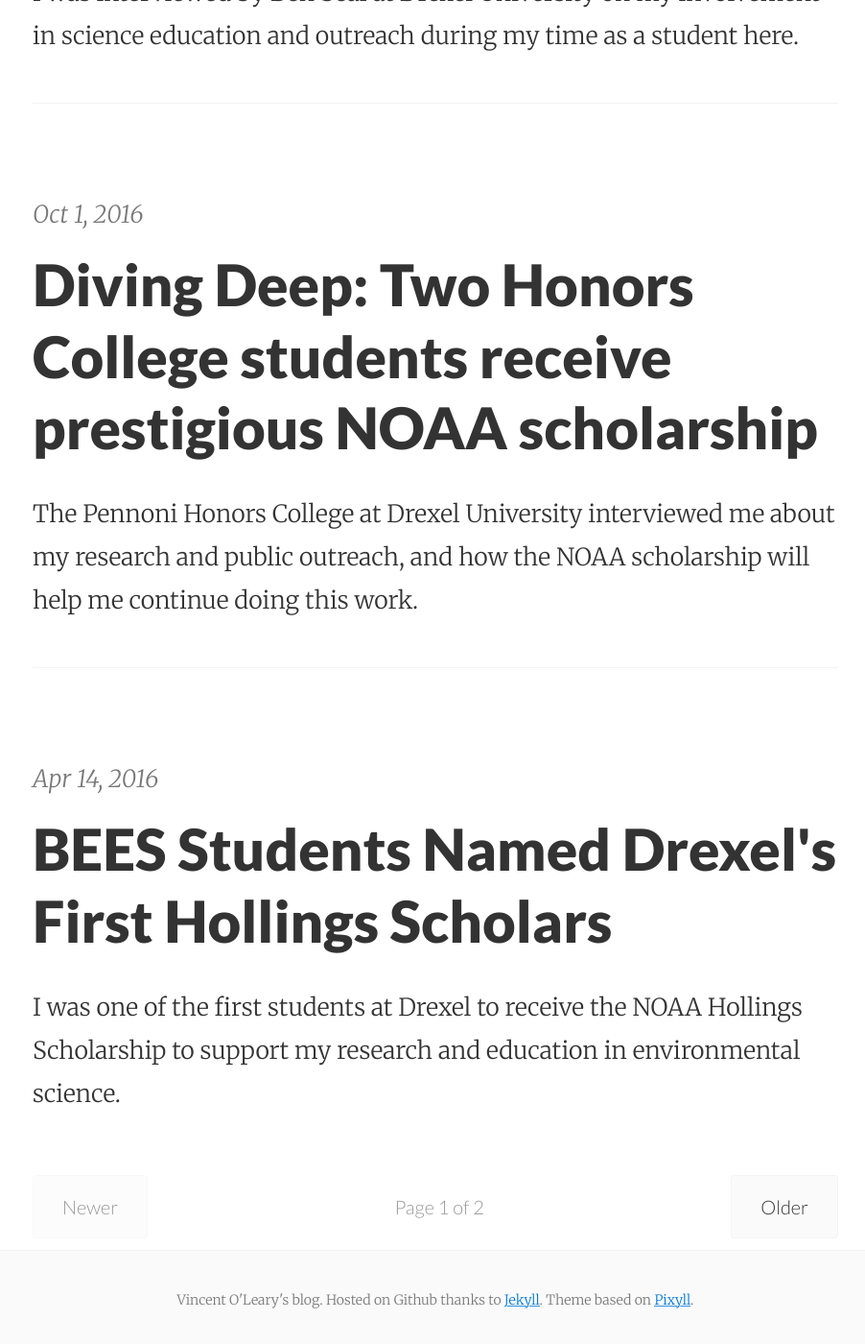
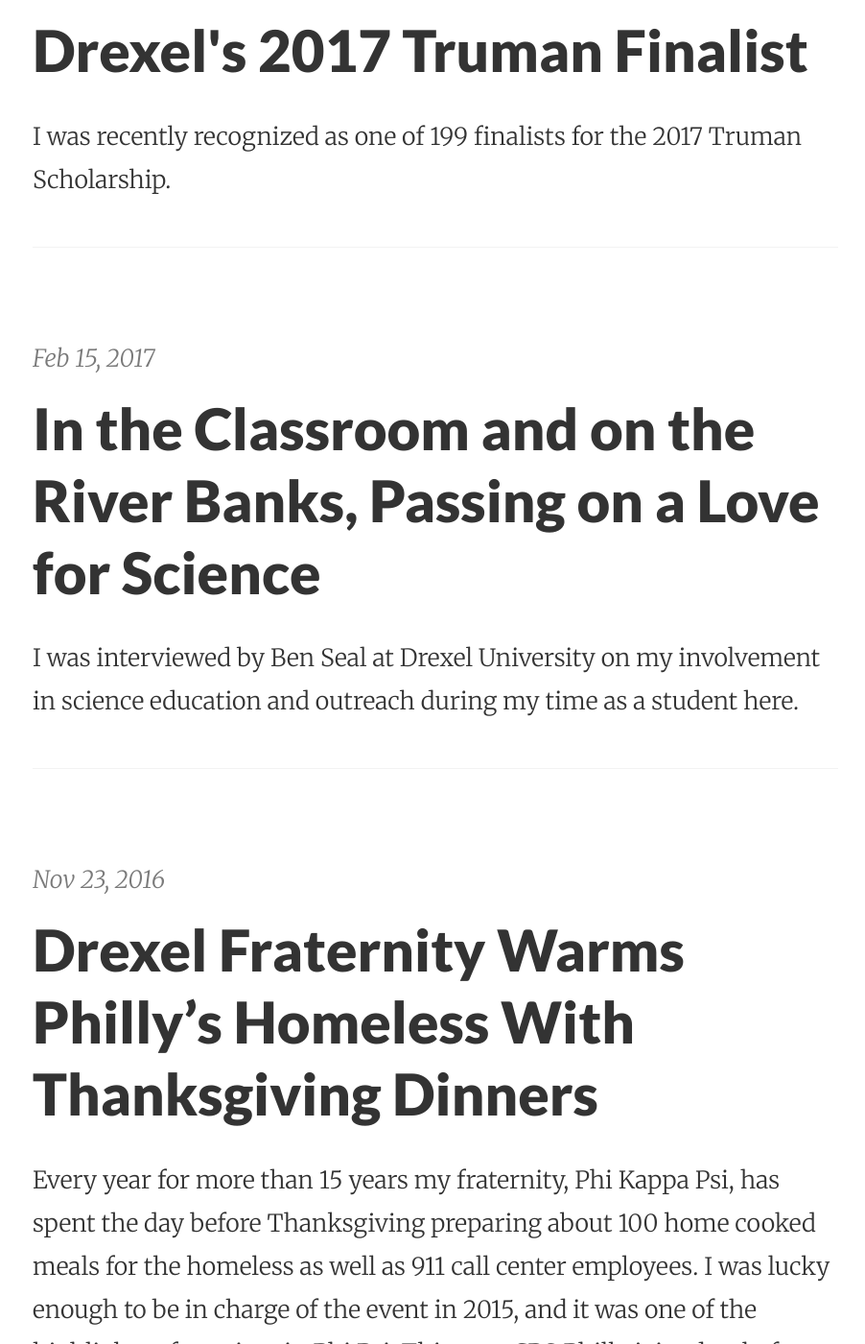
Before and after one commit to MonroeMegalonyx/vjoleary.github.io, a Jekyll site: the page built from index.html, in a window 1280 px wide and 1400 px high, scrolled down 933 px. Shown: the whole window at 96% size, without its empty margins (186-1088 px from the left). Built offline with Jekyll 4.4.1, drawn with Linux system fonts in a browser that asks for light colours; nearby versions of some CDN libraries; some web fonts are replaced; the list of posts is cut into pages by our own code; some of the changed text lies outside the part shown.

Commit message:
Added more blog posts

```diff
--- a/_posts/2016-04-14-students-first-drexel-hollings-scholar.md
+++ b/_posts/2016-04-14-students-first-drexel-hollings-scholar.md
@@ -8,4 +8,4 @@ I was one of the first students at Drexel to receive the NOAA Hollings Scholarsh
 
 >The NOAA Hollings Scholarship is awarded annually to students seeking careers in oceanic and atmospheric science, research, technology and education, in honor of long-time South Carolina Senator Ernest F. Hollings. Hollings served in Congress for 36 years, where he was instrumental in the creation of NOAA and was an advocate in creating legislation designed to protect the world’s oceans.
 
-Read more from the Drexel Fellowships Office [announcement.](http://drexel.edu/coas/news-events/news/2016/April/bees-students-named-drexels-first-hollings-scholars/)
+Read more from the College of Arts and Science [announcement](http://drexel.edu/coas/news-events/news/2016/April/bees-students-named-drexels-first-hollings-scholars/) as well as from the Drexel Fellowships Office [website.](http://drexel.edu/fellowships/about/news/2016/April/Congrats%20to%202016%20Hollings%20Scholars/)
--- /dev/null
+++ b/_posts/2016-11-23-fraternity-thanksgiving-help-homeless.md
@@ -0,0 +1,9 @@
+---
+layout: post
+title: "Drexel Fraternity Warms Philly’s Homeless With Thanksgiving Dinners"
+categories: news
+---
+
+Every year for more than 15 years my fraternity, Phi Kappa Psi, has spent the day before Thanksgiving preparing about 100 home cooked meals for the homeless as well as 911 call center employees. I was lucky enough to be in charge of the event in 2015, and it was one of the highlights of my time in Phi Psi. This year CBS Philly joined us before 7:00AM to watch how the all the meals come together.
+
+Learn more and watch their interview on CPS Philly's [website.](http://philadelphia.cbslocal.com/2016/11/23/drexel-fraternity-warms-phillys-homeless-with-thanksgiving-dinners/)
--- /dev/null
+++ b/_posts/2017-03-08-connect-students-local-community.md
@@ -0,0 +1,7 @@
+---
+layout: post
+title: "Drexel Course Helps Students Connect To Local Community"
+categories: news
+---
+
+The University City Review highlighted the work I'm involved with to teach local elementary students STEM topics. Through a special course at Drexel, students visit the classrooms and prepare lessons for the children to participate in. I'm currently working as the Drexel Community Scholar to support and expand this program to more students and schools. Currently we offer classes in Physics, Math, and Biology. Learn more in their [article.](http://ucreview.com/drexel-course-helps-students-connect-to-local-community-p7197-1.htm)
```
Also changed, not shown: _posts/2016-03-07-congrats-drexel-udall-nominations.md (added, +11 -0 lines), _posts/2016-03-17-alum-hook-people-science.md (added, +11 -0 lines).
